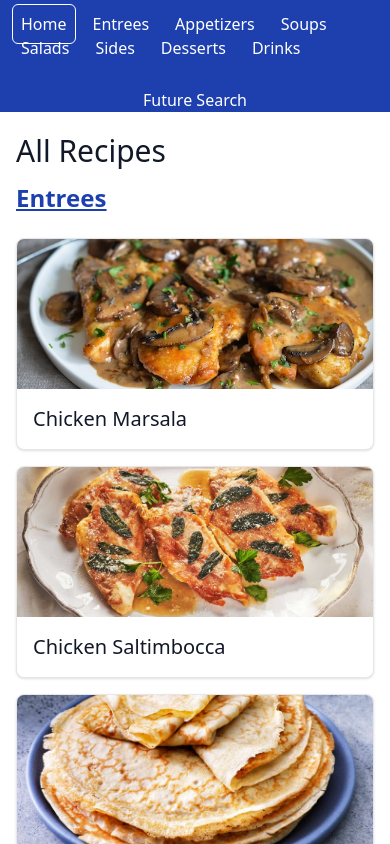
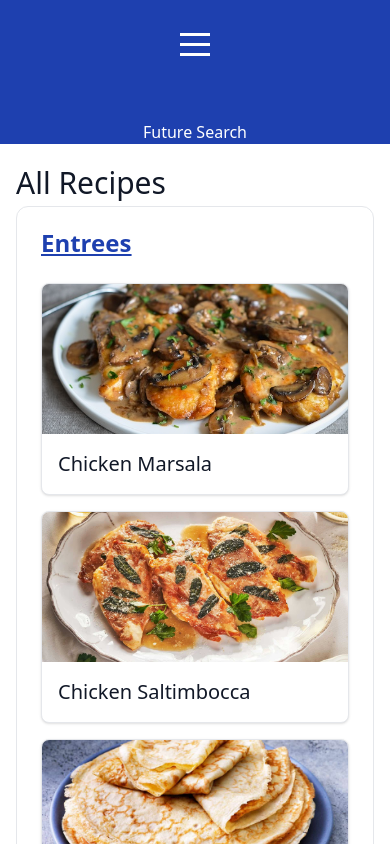
Before and after one commit to tracysgit/recipes-react-next-js, a Next.js app: page / in a window 390 px wide. Shown: the top 844 px of the page. Built offline with nearby package versions, Linux system fonts and the light colour scheme.

Commit message:
Added mobile nav hamburger.

```diff
--- a/src/app/globals.css
+++ b/src/app/globals.css
@@ -20,7 +20,7 @@ body {
 
 .maxwidth-site {
   /* border: 1px solid orange; */
-  max-width: 1200px;
+  max-width: 1100px;
   margin:0 auto;
 }
 
@@ -28,3 +28,90 @@ body {
   max-width: 900px;
   margin:0 auto;
 } */
+
+/* CSS Icon Mobile Menu
+-----------------------*/
+.mainnav {
+  text-align: center;
+}
+.mainnav .mainmenu {
+  overflow: hidden;
+  clear: both;
+  max-height: 0;
+  transition: max-height .3s ease-out;
+  -webkit-transition: max-height .3s ease-out;
+  -moz-transition: max-height .3s ease-out;
+  -ms-transition: max-height .3s ease-out;
+  -o-transition: max-height .3s ease-out;
+}
+.mainnav .mainmenu-icon {
+  cursor: pointer;
+  display: inline-block;
+  padding: 28px 20px;
+  position: relative;
+  user-select: none;
+  margin-top: 15px;
+}
+.mainnav .mainmenu-icon .navicon {
+  background: #FFF;
+  display: block;
+  height: 3px;
+  position: relative;
+  transition: background .3s ease-out;
+  width: 30px;
+  -webkit-transition: background .3s ease-out;
+  -moz-transition: background .3s ease-out;
+  -ms-transition: background .3s ease-out;
+  -o-transition: background .3s ease-out;
+}
+.mainnav .mainmenu-icon .navicon:before,
+.mainnav .mainmenu-icon .navicon:after {
+  background: #FFF;
+  content: '';
+  display: block;
+  height: 100%;
+  position: absolute;
+  transition: all .3s ease-out;
+  width: 100%;
+  -webkit-transition: all .3s ease-out;
+  -moz-transition: all .3s ease-out;
+  -ms-transition: all .3s ease-out;
+  -o-transition: all .3s ease-out;
+}
+.mainnav .mainmenu-icon .navicon:before {
+  top: 10px;
+}
+.mainnav .mainmenu-icon .navicon:after {
+  top: -10px;
+}
+.mainnav .mainmenu-btn {
+  display: none;
+}
+.mainnav .mainmenu-btn:checked ~ .mainmenu {
+  max-height: 240px;
+}
+.mainnav .mainmenu-btn:checked ~ .mainmenu-icon .navicon {
+  background: transparent;
+}
+.mainnav .mainmenu-btn:checked ~ .mainmenu-icon .navicon:before {
+  transform: rotate(-45deg);
+}
+.mainnav .mainmenu-btn:checked ~ .mainmenu-icon .navicon:after {
+  transform: rotate(45deg);
+}
+.mainnav .mainmenu-btn:checked ~ .mainmenu-icon:not(.steps) .navicon:before,
+.mainnav .mainmenu-btn:checked ~ .mainmenu-icon:not(.steps) .navicon:after {
+top: 0;
+}
+
+@media (min-width: 768px) {
+  .mainnav .mainmenu {
+    clear: none;
+    max-height: none;
+    overflow: visible;
+  }
+
+  .mainnav .mainmenu-icon {
+      display: none;
+  }
+}
--- a/src/app/page.js
+++ b/src/app/page.js
@@ -22,7 +22,8 @@ export default function Home() {
           <>
             <section
               key={category}
-              className="deck"
+              //className="deck"
+              className="deck border  rounded-xl border-gray-200 px-6 pt-3 pb-0 mb-8"
               aria-labelledby={`deck__title-${category.toLowerCase()}`}
             >
               <h2
--- a/src/components/header/navmain.jsx
+++ b/src/components/header/navmain.jsx
@@ -1,4 +1,3 @@
-import Link from 'next/link';
 import Navlink from './navlink';
 import { getCategories } from '@/lib/recipes';
 import { capitalizeFirstLetter } from '@/lib/utils';
@@ -7,16 +6,18 @@ export default function NavMain() {
   const categories = getCategories();
 
   return (
-    <nav className="main-nav" aria-label="Main Menu">
-      <ul className={`flex flex-row flex-wrap justify-start my-3 -mx-2`}>
-        <li><Navlink href="/">Home</Navlink></li>
+    <nav className="mainnav" aria-label="Main Menu">
+      <input className="mainmenu-btn" type="checkbox" id="mainmenu-btn" />
+      <label className="mainmenu-icon" htmlFor="mainmenu-btn" tabIndex="0"><span className="navicon"></span></label>
+      <ul className="mainmenu flex flex-row flex-wrap justify-center my-3 -mx-3 leading-8">
+        <li className="mt-1 md:mt-0"><Navlink href="/">Home</Navlink></li>
 
         {categories.map((category) => {
           const categoryCapital = capitalizeFirstLetter(category);
 
           return (
             <>
-              <li key={category}><Navlink href={`/${category}`}>{categoryCapital}</Navlink></li>
+              <li key={category} className="mt-1 md:mt-0"><Navlink href={`/${category}`}>{categoryCapital}</Navlink></li>
             </>
           );
         })}
```
Also changed, not shown: 1 other file (tests, documents, lock files or other folders).
